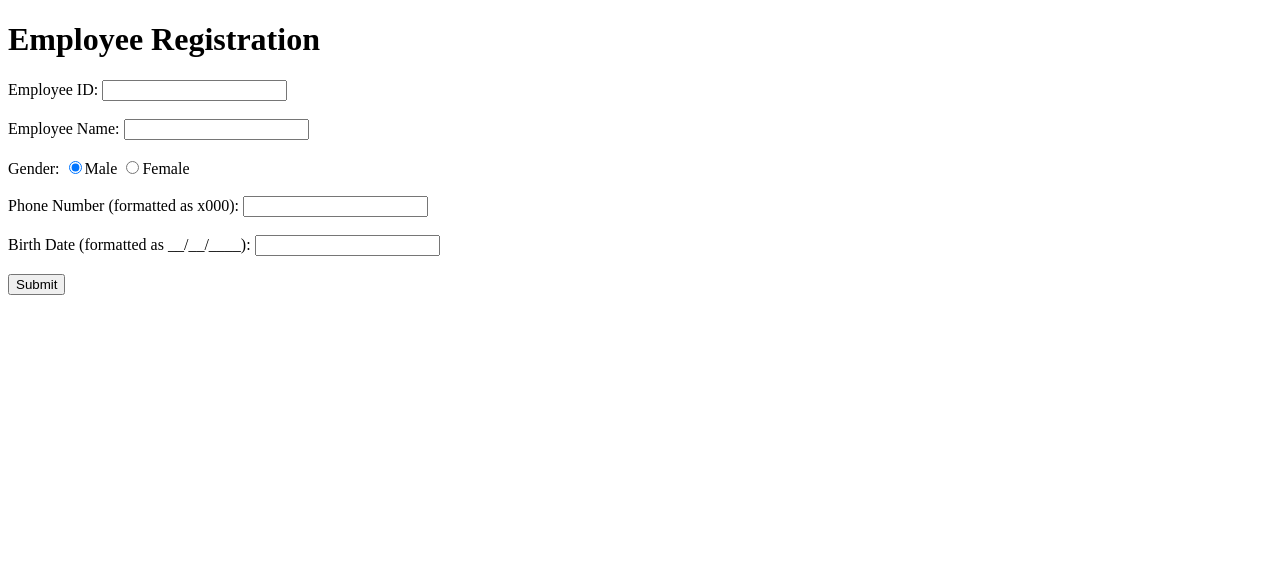
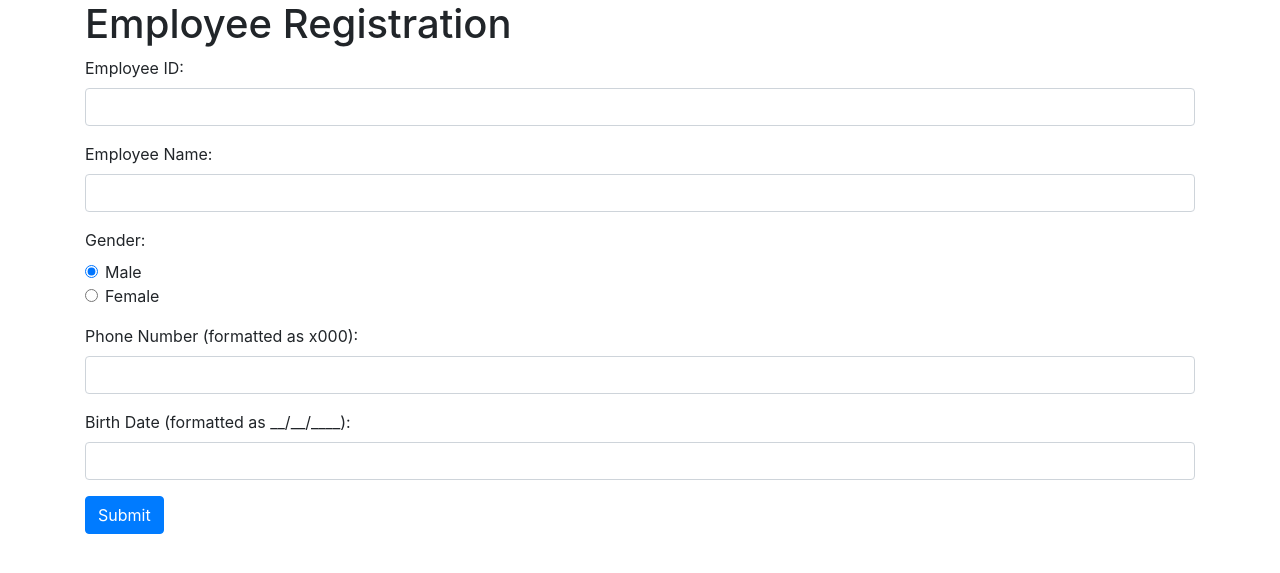
Before and after one commit to grifinnnn/mgs406, a Flask app: page /registration in a window 1280 px wide. Shown: the top 573 px of the page. Run offline with Flask 3, Linux system fonts and the light colour scheme; some libraries are stand-ins or nearby versions.

Commit message:
Week 12 Assignment

```diff
--- a/manage.py
+++ /dev/null
@@ -1,34 +0,0 @@
-from flask import Flask, render_template
-import sqlite3
-
-app = Flask(__name__)
-
-# Route for the home page
-@app.route("/")
-def home():
-    return render_template("home.html")
-
-# Route for the employee registration page
-@app.route("/registration")
-def registration():
-    return render_template("registration.html")
-
-# Route for the employee information page
-@app.route("/information")
-def information():
-    # Connect to the database
-    conn = sqlite3.connect("employees.db")
-    c = conn.cursor()
-
-    # Query the database for all employees
-    c.execute("SELECT * FROM employee")
-    employees = c.fetchall()
-
-    # Close the database connection
-    conn.close()
-
-    # Render the information page with the employees table
-    return render_template("information.html", employees=employees)
-
-if __name__ == "__main__":
-    app.run(debug=True)
--- /dev/null
+++ b/manage2.py
@@ -0,0 +1,39 @@
+from flask import Flask, render_template
+import mysql.connector
+
+app = Flask(__name__)
+
+# Route for the home page
+@app.route("/")
+def home():
+    return render_template("home.html")
+
+# Route for the employee registration page
+@app.route("/registration")
+def registration():
+    return render_template("registration.html")
+
+# Route for the employee information page
+@app.route("/information")
+def information():
+    # Connect to the database
+    conn = mysql.connector.connect(
+        host="127.0.0.1",
+        user="dba",
+        password="CH3m!$try",
+        database="employees"
+    )
+    c = conn.cursor()
+
+    # Query the database for all employees
+    c.execute("SELECT * FROM employee")
+    employees = c.fetchall()
+
+    # Close the database connection
+    conn.close()
+
+    # Render the information page with the employees table
+    return render_template("information.html", employees=employees)
+
+if __name__ == "__main__":
+    app.run(debug=True)
--- a/templates/registration.html
+++ b/templates/registration.html
@@ -2,22 +2,47 @@
 <html>
   <head>
     <title>Employee Registration</title>
+    <link rel="stylesheet" href="https://maxcdn.bootstrapcdn.com/bootstrap/4.0.0/css/bootstrap.min.css">
+    <style>
+    </style>
   </head>
   <body>
+    <div class="container">
       <h1>Employee Registration</h1>
       <form action="/registration" method="POST">
+        <div class="form-group">
           <label for="EmpID">Employee ID:</label>
-      <input type="text" id="EmpID" name="EmpID" required><br><br>
+          <input type="text" class="form-control" id="EmpID" name="EmpID" required>
+        </div>
+        <div class="form-group">
           <label for="EmpName">Employee Name:</label>
-      <input type="text" id="EmpName" name="EmpName" required><br><br>
+          <input type="text" class="form-control" id="EmpName" name="EmpName" required>
+        </div>
+        <div class="form-group">
           <label for="EmpGender">Gender:</label>
-      <input type="radio" id="EmpGender" name="EmpGender" value="M" checked>Male
-      <input type="radio" id="EmpGender" name="EmpGender" value="F">Female<br><br>
+          <div class="form-check">
+            <input type="radio" class="form-check-input" id="EmpGenderM" name="EmpGender" value="M" checked>
+            <label class="form-check-label" for="EmpGenderM">Male</label>
+          </div>
+          <div class="form-check">
+            <input type="radio" class="form-check-input" id="EmpGenderF" name="EmpGender" value="F">
+            <label class="form-check-label" for="EmpGenderF">Female</label>
+          </div>
+        </div>
+        <div class="form-group">
           <label for="EmpPhone">Phone Number (formatted as x000):</label>
-      <input type="text" id="EmpPhone" name="EmpPhone" required><br><br>
+          <input type="text" class="form-control" id="EmpPhone" name="EmpPhone" required>
+        </div>
+        <div class="form-group">
           <label for="EmpBdate">Birth Date (formatted as __/__/____):</label>
-      <input type="text" id="EmpBdate" name="EmpBdate" required><br><br>
-      <input type="submit" value="Submit">
+          <input type="text" class="form-control" id="EmpBdate" name="EmpBdate" required>
+        </div>
+        <button type="submit" class="btn btn-primary">Submit</button>
       </form>
+    </div>
+
+    <script src="https://code.jquery.com/jquery-3.6.0.min.js"></script>
+    <script src="https://popper.js.org/umd/popper.min.js"></script>
+    <script src="https://maxcdn.bootstrapcdn.com/bootstrap/4.0.0/js/bootstrap.min.js"></script>
   </body>
 </html>
--- /dev/null
+++ b/wsgi.py
@@ -0,0 +1,3 @@
+from manage2 import app
+if __name__ == "__main__":
+    app.run()
```
Also changed, not shown: templates/home.html (+15 -6 lines), templates/information.html (+13 -19 lines), employees.db (deleted). Lines whose indentation alone changed are shown as unchanged.
